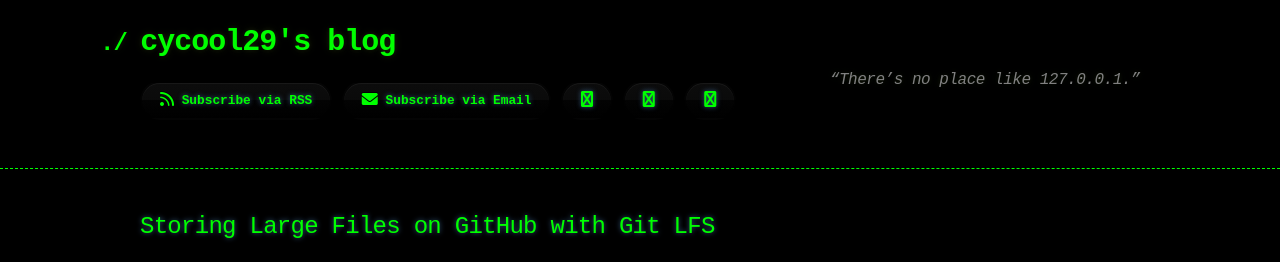
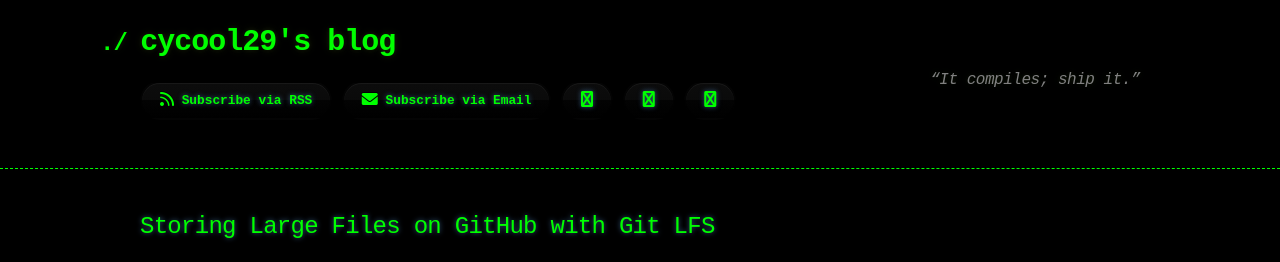
Before and after one commit to cycool29/cycool29.github.io, a Jekyll site: the page built from index.md, in a window 1280 px wide and 900 px high. Shown: the top 262 px of the window. Built offline with Jekyll 4.4.1, drawn with Linux system fonts in a browser that asks for light colours; a style sheet for code colours, icons or effects is not loaded.

Commit message:
Update quotes

```diff
--- a/_config.yml
+++ b/_config.yml
@@ -1,5 +1,5 @@
 title: cycool29's blog
-description: "“There’s no place like 127.0.0.1.” "
+description: "“It compiles; ship it.” "
 bio: A high school student. Intermediate in Python, Git, Bash. Learning JavaScript. He/Him. "
 author: cycool29
 url: https://cycool29.github.io
```
